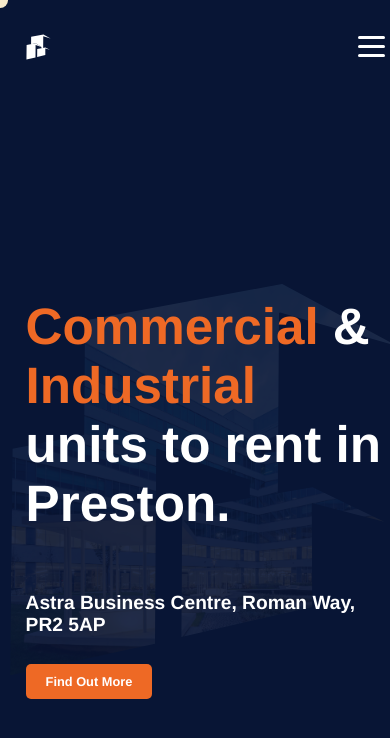
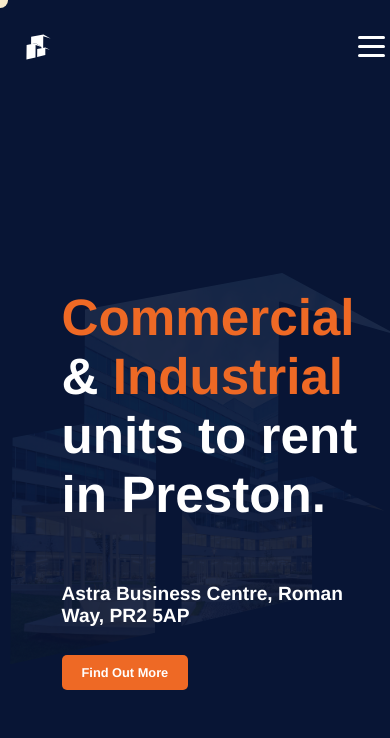
Before and after one commit to candwberry/astrabusinesscentre, a SvelteKit app: page / in a window 390 px wide. Shown: the top 738 px of the page. Built offline with nearby package versions, Linux system fonts and the light colour scheme.

Commit message:
🎉 Acceptable responsiveness.....

```diff
--- a/src/routes/+page.svelte
+++ b/src/routes/+page.svelte
@@ -375,13 +375,17 @@ main {
 #hero-left {
     z-index: 2;
     max-width: 1200px;
-    flex: 1;
+    flex: 1.5;
+    padding-left: 10%;
+    padding-bottom: 5%;
 }
 
 #hero-right {
     flex: 1;
     display: flex;
     justify-content: flex-end;
+    padding-right: calc(9% - 3rem);
+    padding-bottom: 5%;
 }
 
 .main-img.special {
```
